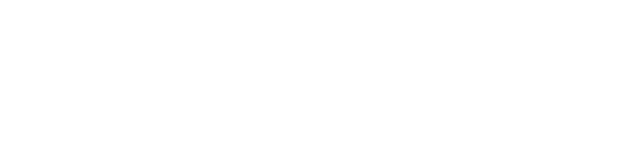
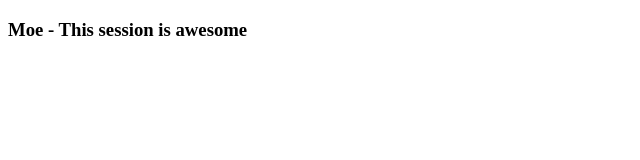
Before and after one commit to cla-june-team/Session-presence, a plain HTML site: page index.html in a window 1280 px wide. Shown: the whole page, without its empty margins (0-640 px from the left). Drawn offline with Linux system fonts and the light colour scheme.

Commit message:
Adding Moe

```diff
--- a/index.html
+++ b/index.html
@@ -7,6 +7,6 @@
     <title>Git Basics</title>
 </head>
 <body>
-
+    <h3>Moe - This session is awesome</h3>
 </body>
 </html>
```
